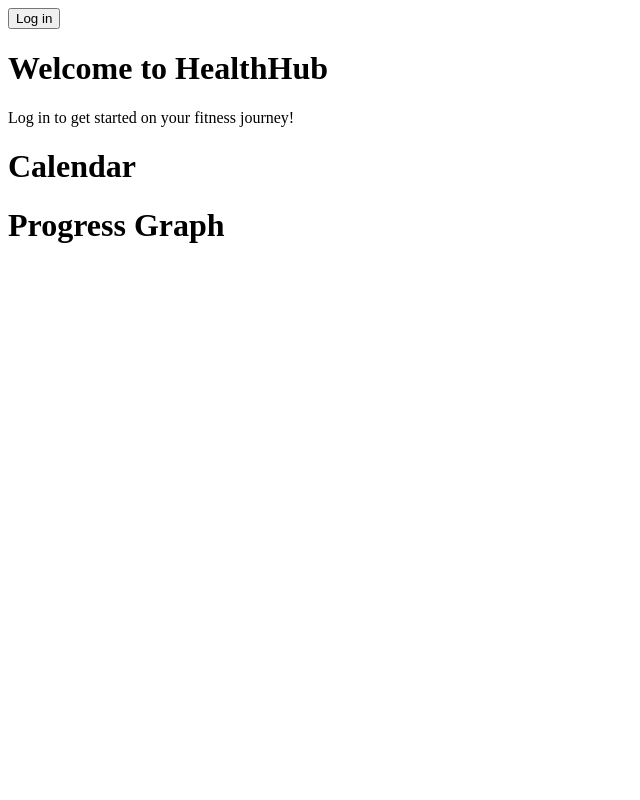
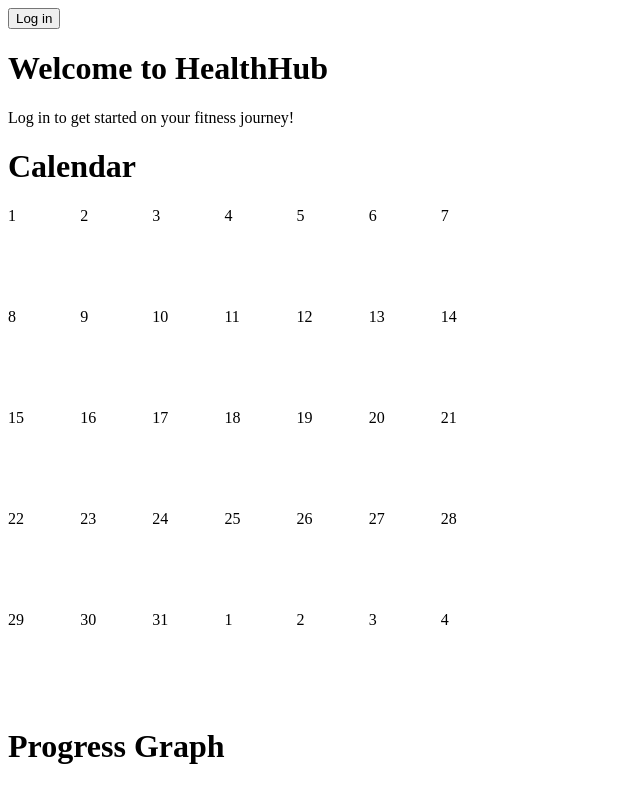
Before and after one commit to tjfrench24/team-3-project, a website: page src/index.html in a window 1280 px wide. Shown: the whole page, without its empty margins (0-640 px from the left). Drawn offline with Linux system fonts and the light colour scheme.

Commit message:
added calendar grid

```diff
--- a/src/index.html
+++ b/src/index.html
@@ -6,7 +6,7 @@
         <meta name="viewport" content="width=device-width, initial-scale=1.0" />
         <title>HealthHub</title>
         <link rel="stylesheet" href="main.css">
-        <script type="module" src="./main.js"></script>
+        <script type="module" src="main.js"></script>
     </head>
     <body>
         <nav>
@@ -23,6 +23,7 @@
             <div id="calendarView" class="view">
                 <h1>Calendar</h1>
                  <!--This is where the calendar days should be implemented-->
+                 <div class="grid-container" id="theGrid"></div>
             </div>
             <div id="graphView" class="view">
                 <h1>Progress Graph</h1>
--- a/src/main.css
+++ b/src/main.css
@@ -0,0 +1,19 @@
+.grid-container {
+    display: grid;
+    grid-template-columns: repeat(7, auto);
+    grid-gap: 5px;
+    width: 500px;
+    height: 500px;
+  }
+
+  .grid-item {
+    height: 50px;
+    width: 50px;
+    background-color: white;
+    color: blacks;
+  }
+
+  .grid-item:hover {
+    background-color: red;
+    color: white;
+  }
--- a/src/main.js
+++ b/src/main.js
@@ -0,0 +1,26 @@
+const printMe = (i, j) => {
+    console.log("You clicked on (" + (i + 1) + ", " + (j + 1) + ")");
+  };
+
+const build = () => {
+    const numCols = 7,
+    numRows = 5,
+    theGrid = document.getElementById("theGrid");
+
+    for (let i = 0; i < numRows; i++) {
+        for(let j = 0; j < numCols; j++) {
+            let square = document.createElement("div");
+            let day = 7 * i + j
+            let text = document.createTextNode(String(day % 31 + 1));
+            square.appendChild(text);
+
+            square.classList.add("grid-item")
+            square.classList.add("white")
+            square.onclick = function() {
+            }
+            theGrid.appendChild(square);
+        }
+    }
+};
+
+build();
```
Also changed, not shown: 1 other file.
